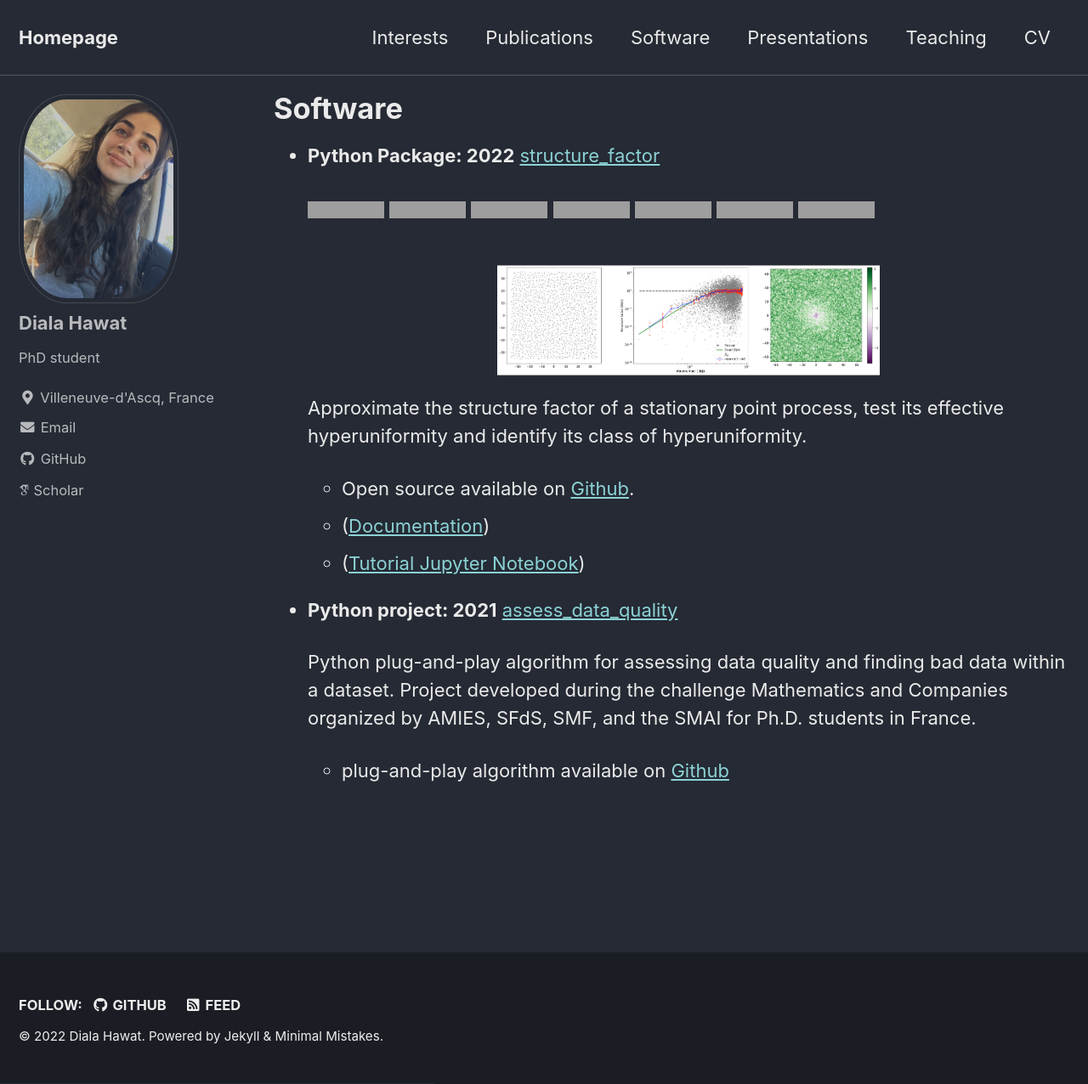
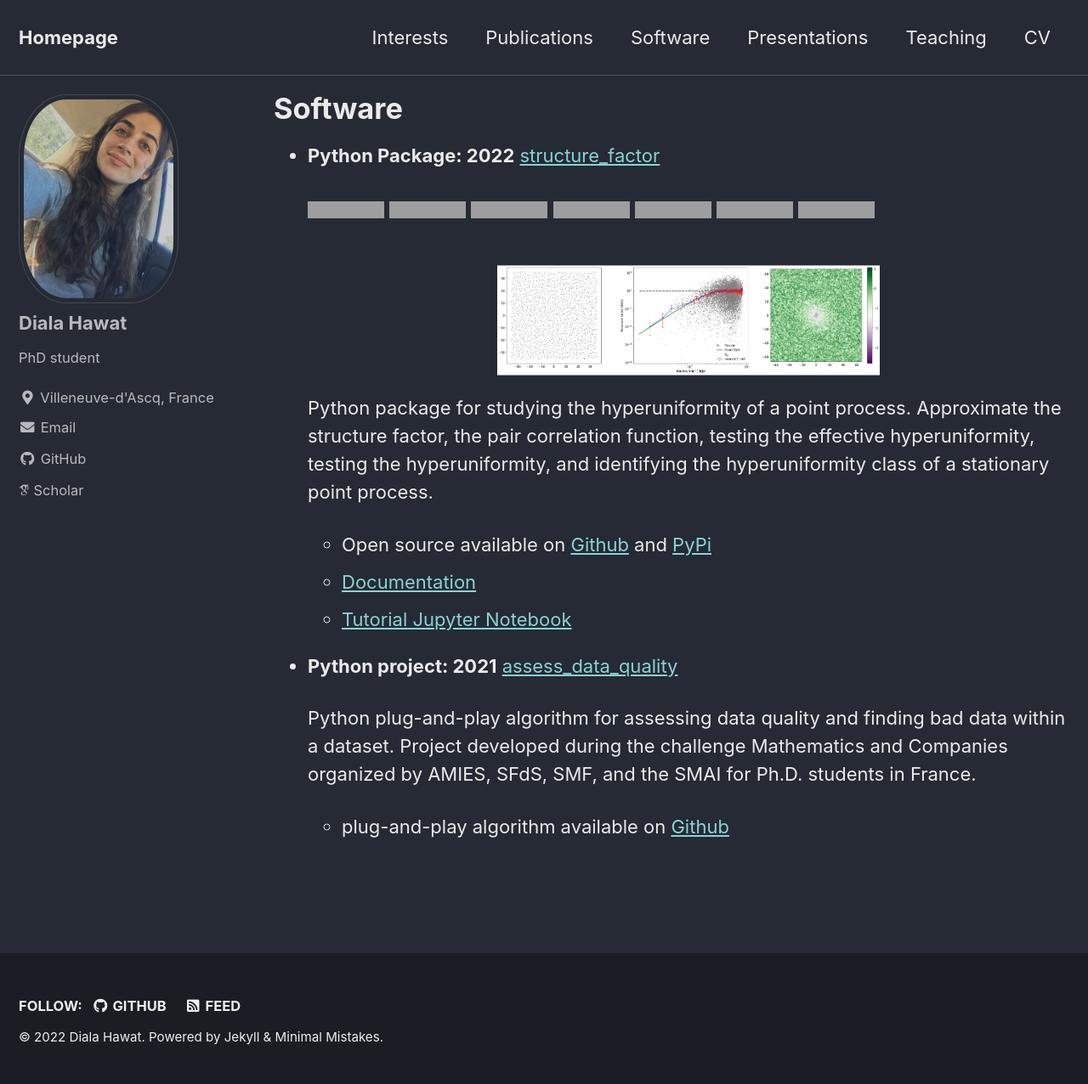
Before and after one commit to dhawat/dhawat.github.io, a Jekyll site: the page built from _pages/software.md, in a window 1280 px wide and 1276 px high, cut to the strip 0-1276 px from the top of the window. Shown: the whole strip at 85% size. Built offline with Jekyll 4.4.1, drawn with Linux system fonts in a browser that asks for light colours; cached includes are drawn as plain includes; nearby versions of some CDN libraries; some web fonts are replaced; grey boxes are pictures that could not be loaded.

Commit message:
small modif software.md

```diff
--- a/_pages/software.md
+++ b/_pages/software.md
@@ -19,13 +19,14 @@ title: "Software"
     <img src="{{ site.url }}{{ site.baseurl }}/assets/images/si_ginibre.png" alt="" style="width:450px;height:130px;">
   </div>
 
-  Approximate the structure factor of a stationary point process, test its effective hyperuniformity and identify its class of hyperuniformity.
+  Python package for studying the hyperuniformity of a point process.
+  Approximate the structure factor, the pair correlation function, testing the effective hyperuniformity, testing the hyperuniformity, and identifying the hyperuniformity class of a stationary point process.
 
-  - Open source available on [Github](https://github.com/For-a-few-DPPs-more/structure-factor).
-  - ([Documentation](https://for-a-few-dpps-more.github.io/structure-factor/))
-  - ([Tutorial Jupyter Notebook](https://github.com/For-a-few-DPPs-more/structure-factor/blob/main/notebooks/tutorial_structure_factor.ipynb))
+  - Open source available on [Github](https://github.com/For-a-few-DPPs-more/structure-factor) and [PyPi](https://pypi.org/project/structure-factor/)
+  - [Documentation](https://for-a-few-dpps-more.github.io/structure-factor/)
+  - [Tutorial Jupyter Notebook](https://github.com/For-a-few-DPPs-more/structure-factor/blob/main/notebooks/tutorial_structure_factor.ipynb)
 
-- **Python project: 2021** [assess_data_quality](https://github.com/dhawat/assess_data_quality/)
+- **Python project: 2021** [assess_data_quality](https://github.com/dhawat/assess_data_quality)
 
   Python plug-and-play algorithm for assessing data quality and finding bad data within a dataset. Project developed during the challenge Mathematics and Companies organized by AMIES, SFdS, SMF, and the SMAI for Ph.D. students in France.
 
```
